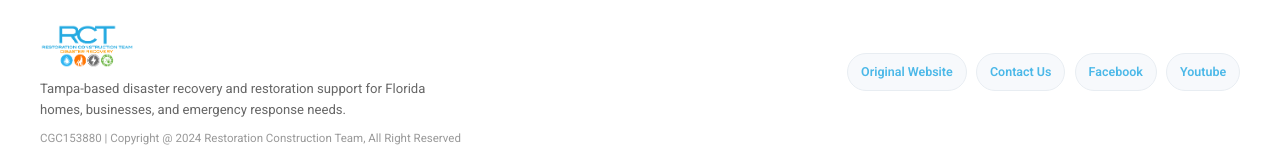
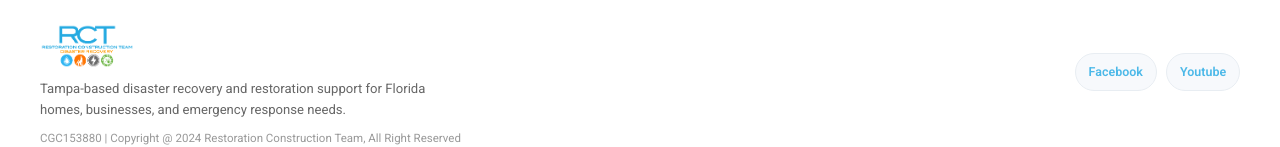
Before and after one commit to B-JCoder/rct24, a Next.js app: page / in a window 1280 px wide. Shown: the part 3312-3459 px from the top of the page. Built offline with nearby package versions, Linux system fonts and the light colour scheme.

Commit message:
fix: remove original website links from footer

```diff
--- a/src/components/layout/Footer.tsx
+++ b/src/components/layout/Footer.tsx
@@ -17,8 +17,6 @@ export function Footer() {
           </p>
         </div>
         <div className="rct-footer-links">
-          <a href="https://rct24.com/">Original Website</a>
-          <a href="https://rct24.com/contact-us/">Contact Us</a>
           <a
             href="https://www.facebook.com/RestorationConstructionTeam/"
             target="_blank"
```
